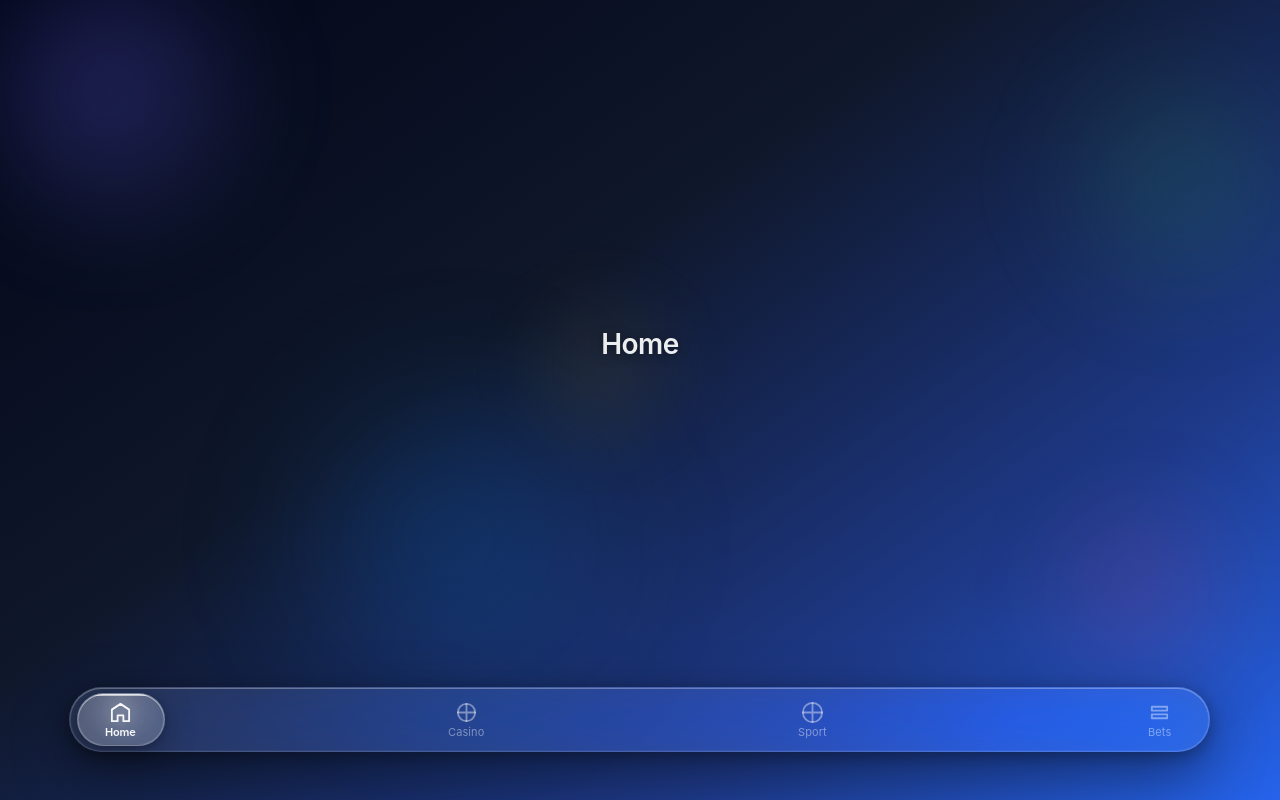
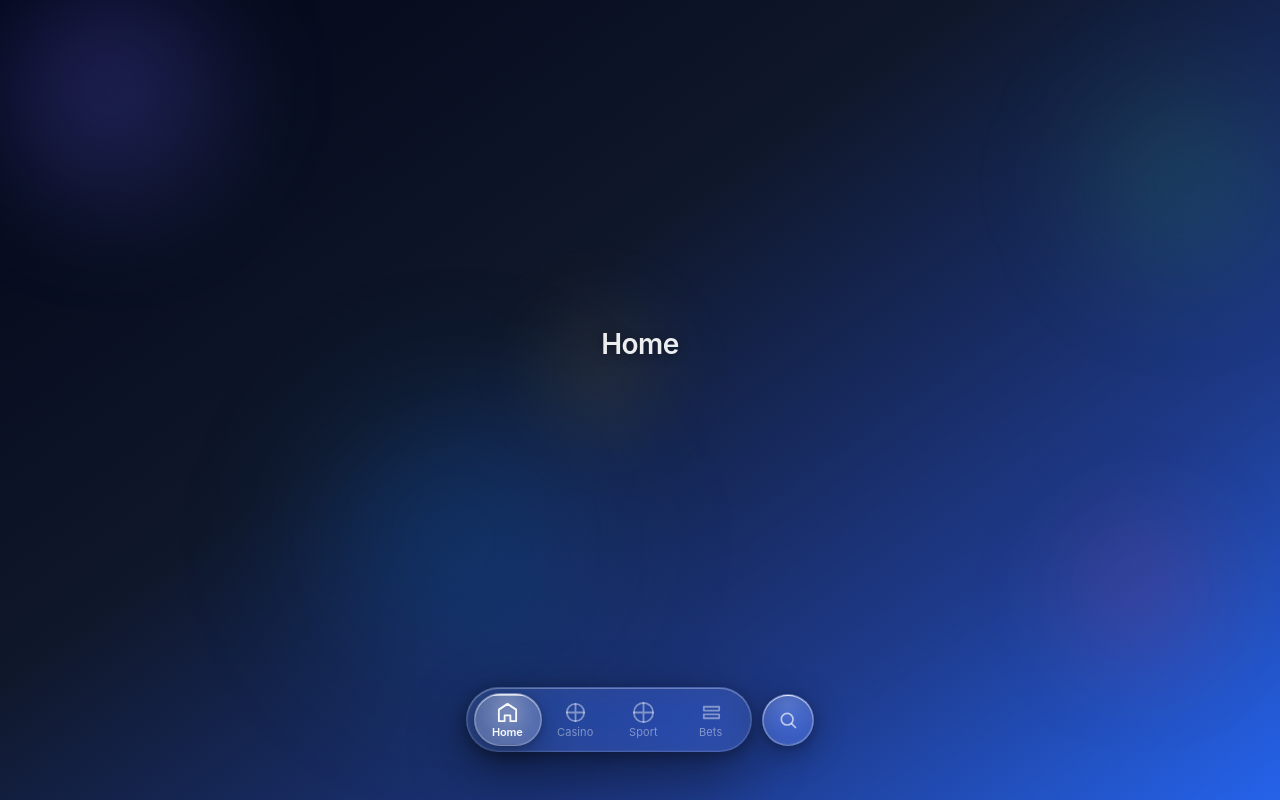
Before and after one commit to irfanshah35/nav-animation, a Next.js app: page / in a window 1280 px wide. Built offline with nearby package versions, Linux system fonts and the light colour scheme.

Commit message:
ksljflksdf

```diff
--- a/app/page.tsx
+++ b/app/page.tsx
@@ -25,12 +25,19 @@ const bets = () => (
     <path d="M4 6h16v4H4V6zm0 8h16v4H4v-4z" />
   </svg>
 );
+const SearchIcon = () => (
+  <svg width="20" height="20" viewBox="0 0 24 24" fill="none" stroke="currentColor" strokeWidth="2" strokeLinecap="round" strokeLinejoin="round">
+    <circle cx="11" cy="11" r="7" />
+    <path d="M21 21l-4.35-4.35" />
+  </svg>
+);
 
 const tabs = [
   { id: "home", Icon: Home, text: "Home", },
   { id: "casino", Icon: casino, text: "Casino", },
   { id: "sport", Icon: sport, text: "Sport", },
   { id: "bets", Icon: bets, text: "Bets", },
+  // { id: "search", Icon: SearchIcon, text: "Search" },
 ] as const;
 type TabId = (typeof tabs)[number]["id"];
 
@@ -89,6 +96,7 @@ interface DragRef {
 
 export default function BottomNav() {
   const [active, setActive] = useState<TabId>("home");
+
   const [pill, setPill] = useState<PillState>({ left: 0, width: 0, sy: 1, sx: 1, shimmer: 0 });
   const [navScale, setNavScale] = useState(1);
   const [iconTf, setIconTf] = useState<Record<string, IconTf>>({
@@ -102,6 +110,8 @@ export default function BottomNav() {
   const dragRef = useRef<DragRef | null>(null);
   const pillRef = useRef<PillState>({ left: 0, width: 0, sy: 1, sx: 1, shimmer: 0 });
   const activeRef = useRef<TabId>("home");
+  const searchTf = useRef({ sy: 1, sx: 1 });
+
 
   const getRect = useCallback((id: string) => {
     const el = tabRefs.current[id];
@@ -121,6 +131,7 @@ export default function BottomNav() {
     pillRef.current = { ...pillRef.current, ...p };
     setPill(prev => ({ ...prev, ...p }));
   }, []);
+
 
   const animShimmer = useCallback((from: number, to: number, dur: number) => {
     cancelAnimationFrame(shimRaf.current);
@@ -218,99 +229,172 @@ export default function BottomNav() {
   }, [getRect, setPillDirect]);
 
   /* ── Pointer handlers ── */
+
   const handlePointerDown = useCallback((e: React.PointerEvent<HTMLDivElement>) => {
-    if (e.button > 0) return;
+
+    if (e.button > 0) return; // only left click / touch
+
     const nb = containerRef.current!.getBoundingClientRect();
     const x = e.clientX - nb.left;
 
     let tapped: TabId | null = null;
+
     tabs.forEach(({ id }) => {
       const r = getRect(id);
-      if (r && x >= r.left - 4 && x <= r.left + r.width + 4) tapped = id;
+      if (r && x >= r.left - 4 && x <= r.left + r.width + 4) {
+        tapped = id;
+      }
     });
 
     const timer = setTimeout(() => {
       const d = dragRef.current;
       if (!d || d.done) return;
+
       d.mode = "longpress";
-      setPillDirect({ sy: PEAK_SY, sx: 1 + (PEAK_SY - 1) * 0.30 });
+
+      setPillDirect({
+        sy: PEAK_SY,
+        sx: 1 + (PEAK_SY - 1) * 0.30,
+      });
+
       setNavScale(1.022);
-      try { containerRef.current?.setPointerCapture(d.pointerId); } catch (_) { }
+
+      try {
+        containerRef.current?.setPointerCapture(d.pointerId);
+      } catch (_) { }
     }, 200);
 
     dragRef.current = {
-      startX: x, startCX: e.clientX, pointerId: e.pointerId,
-      tapped, mode: "pending", nearest: tapped ?? activeRef.current,
-      done: false, timer,
+      startX: x,
+      startCX: e.clientX,
+      pointerId: e.pointerId,
+      tapped,
+      mode: "pending",
+      nearest: tapped ?? activeRef.current,
+      done: false,
+      timer,
     };
+
     e.preventDefault();
   }, [getRect, setPillDirect]);
 
   const handlePointerMove = useCallback((e: React.PointerEvent<HTMLDivElement>) => {
     const d = dragRef.current;
     if (!d || d.done) return;
+
     const nb = containerRef.current!.getBoundingClientRect();
     const x = e.clientX - nb.left;
     const dx = x - d.startX;
 
+    // Start drag if moved enough
     if (d.mode === "pending" && Math.abs(dx) > 7) {
       clearTimeout(d.timer);
       d.mode = "drag";
-      setPillDirect({ sy: PEAK_SY, sx: 1 + (PEAK_SY - 1) * 0.30 });
+
+      setPillDirect({
+        sy: PEAK_SY,
+        sx: 1 + (PEAK_SY - 1) * 0.30,
+      });
+
       setNavScale(1.022);
-      try { containerRef.current?.setPointerCapture(d.pointerId); } catch (_) { }
+
+      try {
+        containerRef.current?.setPointerCapture(d.pointerId);
+      } catch (_) { }
     }
+
     if (d.mode !== "drag" && d.mode !== "longpress") return;
 
     cancelAnimationFrame(animRaf.current);
     cancelAnimationFrame(shimRaf.current);
 
-    // Find nearest tab by center distance
-    let nearest: TabId = d.nearest, nearestDist = Infinity;
+    // 🔥 Find nearest tab
+    let nearest: TabId = d.nearest;
+    let nearestDist = Infinity;
+
     tabs.forEach(({ id }) => {
-      const r = getRect(id); if (!r) return;
+      const r = getRect(id);
+      if (!r) return;
+
       const dist = Math.abs(x - (r.left + r.width / 2));
-      if (dist < nearestDist) { nearestDist = dist; nearest = id; }
+      if (dist < nearestDist) {
+        nearestDist = dist;
+        nearest = id;
+      }
     });
+
     d.nearest = nearest;
 
-    // During drag: pill follows pointer freely
-    const tr = getRect(nearest); if (!tr) return;
+    // 🔥 Pill follow pointer
+    const tr = getRect(nearest);
+    if (!tr) return;
+
     const pw = tr.width;
     const maxL = nb.width - 12 - pw;
     const newL = Math.max(0, Math.min(x - pw / 2, maxL));
-    setPillDirect({ left: newL, width: pw, sy: PEAK_SY, sx: 1 + (PEAK_SY - 1) * 0.30, shimmer: 0.25 });
+
+    setPillDirect({
+      left: newL,
+      width: pw,
+      sy: PEAK_SY,
+      sx: 1 + (PEAK_SY - 1) * 0.30,
+      shimmer: 0.25,
+    });
+
     setNavScale(1.022);
 
+    // Reset icons
     const newTf: Record<string, IconTf> = {};
-    tabs.forEach(({ id }) => { newTf[id] = DEFAULT_TF; });
+    tabs.forEach(({ id }) => {
+      newTf[id] = DEFAULT_TF;
+    });
+
     setIconTf(newTf);
     setActive(nearest);
+
   }, [getRect, setPillDirect]);
 
   const handlePointerUp = useCallback((e: React.PointerEvent<HTMLDivElement>) => {
     const d = dragRef.current;
     if (!d) return;
+
     clearTimeout(d.timer);
     d.done = true;
     dragRef.current = null;
+
     const dx = e.clientX - d.startCX;
 
     if (d.mode === "drag" || d.mode === "longpress") {
       const targetId = d.nearest;
       const { left: sL, width: sW, sy: currentSy } = pillRef.current;
-      // Always snap to exact tab rect — pill cannot rest at a corner
+
       const to = getRect(targetId);
-      if (!to) { setPillDirect({ sy: 1, sx: 1 }); setNavScale(1); return; }
+      if (!to) {
+        setPillDirect({ sy: 1, sx: 1 });
+        setNavScale(1);
+        return;
+      }
+
       activeRef.current = targetId;
       setActive(targetId);
+
       runAnim(sL, sW, to.left, to.width, targetId, 520, currentSy);
+
     } else if (Math.abs(dx) < 8 && d.tapped) {
+      // 🔥 Tap case
       goToTab(d.tapped);
+
     } else {
-      // No drag, no tap — snap pill back to active tab exactly
+      // 🔥 Fallback snap
       const to = getRect(activeRef.current);
-      if (to) setPillDirect({ left: to.left, width: to.width, sy: 1, sx: 1 });
+      if (to) {
+        setPillDirect({
+          left: to.left,
+          width: to.width,
+          sy: 1,
+          sx: 1,
+        });
+      }
       setNavScale(1);
     }
   }, [getRect, setPillDirect, runAnim, goToTab]);
@@ -318,15 +402,23 @@ export default function BottomNav() {
   const handlePointerCancel = useCallback(() => {
     const d = dragRef.current;
     if (!d) return;
+
     clearTimeout(d.timer);
     d.done = true;
     dragRef.current = null;
+
     const to = getRect(activeRef.current);
     const { left: sL, width: sW, sy: currentSy } = pillRef.current;
-    if (to) runAnim(sL, sW, to.left, to.width, activeRef.current, 420, currentSy);
-    else { setPillDirect({ sy: 1, sx: 1 }); setNavScale(1); }
+
+    if (to) {
+      runAnim(sL, sW, to.left, to.width, activeRef.current, 420, currentSy);
+    } else {
+      setPillDirect({ sy: 1, sx: 1 });
+      setNavScale(1);
+    }
   }, [getRect, setPillDirect, runAnim]);
 
+  /* ── Pointer handlers ── */
   useEffect(() => () => {
     cancelAnimationFrame(animRaf.current);
     cancelAnimationFrame(shimRaf.current);
@@ -342,6 +434,18 @@ export default function BottomNav() {
     `inset -1px 0 0 rgba(255,255,255,${0.10 + s * 0.10})`,
     `0 8px 32px rgba(0,0,0,${0.28 + s * 0.12})`,
     `0 2px 8px rgba(0,0,0,0.20)`,
+  ].join(",");
+
+  // 🔥 static values (component ke andar top pe define karo)
+  const searchBg = "rgba(255,255,255,0.18)";
+  const searchBorder = "0.5px solid rgba(255,255,255,0.22)";
+  const searchShadow = [
+    "inset 0 1px 0 rgba(255,255,255,0.65)",
+    "inset 0 -1px 0 rgba(255,255,255,0.12)",
+    "inset 1px 0 0 rgba(255,255,255,0.18)",
+    "inset -1px 0 0 rgba(255,255,255,0.14)",
+    "0 8px 32px rgba(0,0,0,0.35)",
+    "0 2px 8px rgba(0,0,0,0.20)"
   ].join(",");
 
   return (
@@ -378,11 +482,11 @@ export default function BottomNav() {
       </div>
 
       {/* Nav row */}
-      <div style={{ position: "relative", zIndex: 1, display: "flex", alignItems: "center", gap: 10, padding: "0 6px", width: "100%", justifyContent: "center", }}>
+      <div style={{ position: "relative", zIndex: 1, display: "flex", alignItems: "center", gap: 10, padding: "0 6px", }}>
         <div
           ref={containerRef}
           style={{
-            position: "relative", display: "flex", alignItems: "center", width: "90%",
+            position: "relative", display: "flex", alignItems: "center", width: "100%",
             justifyContent: "space-between",
             background: "rgba(255,255,255,.10)",
             backdropFilter: "blur(40px) saturate(180%)",
@@ -441,7 +545,7 @@ export default function BottomNav() {
                 position: "relative", zIndex: 1,
                 display: "flex", flexDirection: "column", alignItems: "center", gap: 3,
                 padding: "8px 0px", border: "none", background: "transparent",
-                cursor: "pointer", borderRadius: 100, minWidth: 88,
+                cursor: "pointer", borderRadius: 100, minWidth: 68,
                 color: isActive ? "rgba(255,255,255,.96)" : "rgba(255,255,255,.42)",
                 WebkitTapHighlightColor: "transparent", outline: "none",
                 transition: "color .35s ease", pointerEvents: "none",
@@ -468,6 +572,90 @@ export default function BottomNav() {
             );
           })}
         </div>
+        {/* Search Button */}
+        <button
+          data-search
+          style={{
+            position: "relative",
+            width: 52,
+            height: 52,
+            borderRadius: "50%",
+            background: searchBg,
+            backdropFilter: "blur(20px) saturate(200%)",
+            WebkitBackdropFilter: "blur(20px) saturate(200%)",
+            boxShadow: searchShadow,
+            border: searchBorder,
+            display: "flex",
+            alignItems: "center",
+            justifyContent: "center",
+            cursor: "pointer",
+            color: "rgba(255,255,255,.65)",
+            outline: "none",
+            flexShrink: 0,
+            overflow: "hidden",
+            // transform: `scaleY(${searchTf.current.sy}) scaleX(${searchTf.current.sx})`,
+             transform: `scaleY(${pill.sy > 1 ? pill.sy * 1.08 : pill.sy}) scaleX(${pill.sy > 1 ? pill.sx * 1.06 : pill.sx})`,
+            transition: "transform 0.2s ease",
+          }}
+
+          onPointerDown={e => {
+            e.stopPropagation();
+            searchTf.current = { sy: 0.94, sx: 0.90 };
+            e.currentTarget.style.transform = `scaleY(${searchTf.current.sy}) scaleX(${searchTf.current.sx})`;
+          }}
+
+          onPointerUp={e => {
+            e.stopPropagation();
+            const el = e.currentTarget;
+
+            // quick overshoot for effect
+            searchTf.current = { sy: 1.05, sx: 1.05 };
+            el.style.transform = `scaleY(${searchTf.current.sy}) scaleX(${searchTf.current.sx})`;
+
+            setTimeout(() => {
+              searchTf.current = { sy: 1, sx: 1 };
+              el.style.transform = `scaleY(1) scaleX(1)`;
+            }, 120);
+          }}
+
+          onPointerMove={e => e.stopPropagation()}
+          onPointerLeave={e => {
+            e.stopPropagation();
+            searchTf.current = { sy: 1, sx: 1 };
+            e.currentTarget.style.transform = `scaleY(1) scaleX(1)`;
+          }}
+        >
+          {/* TOP SHINE */}
+          <div style={{
+            position: "absolute",
+            top: 0,
+            left: "15%",
+            right: "15%",
+            height: 1.5,
+            borderRadius: 10,
+            background: "rgba(255,255,255,0.65)"
+          }} />
+
+          {/* INNER GLOW */}
+          <div style={{
+            position: "absolute",
+            inset: 0,
+            background: "radial-gradient(circle at 50% 20%, rgba(255,255,255,0.14) 0%, transparent 70%)"
+          }} />
+
+          {/* BOTTOM SHADOW */}
+          <div style={{
+            position: "absolute",
+            bottom: 0,
+            left: "25%",
+            right: "25%",
+            height: 1,
+            borderRadius: 10,
+            background: "rgba(0,0,0,0.12)"
+          }} />
+
+          <SearchIcon />
+        </button>
       </div>
     </div>
   );
```
